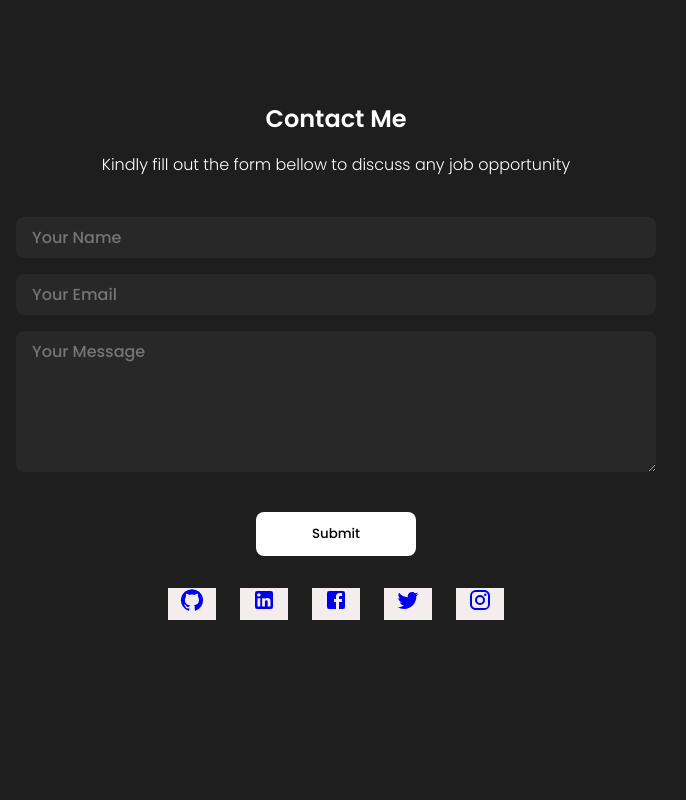
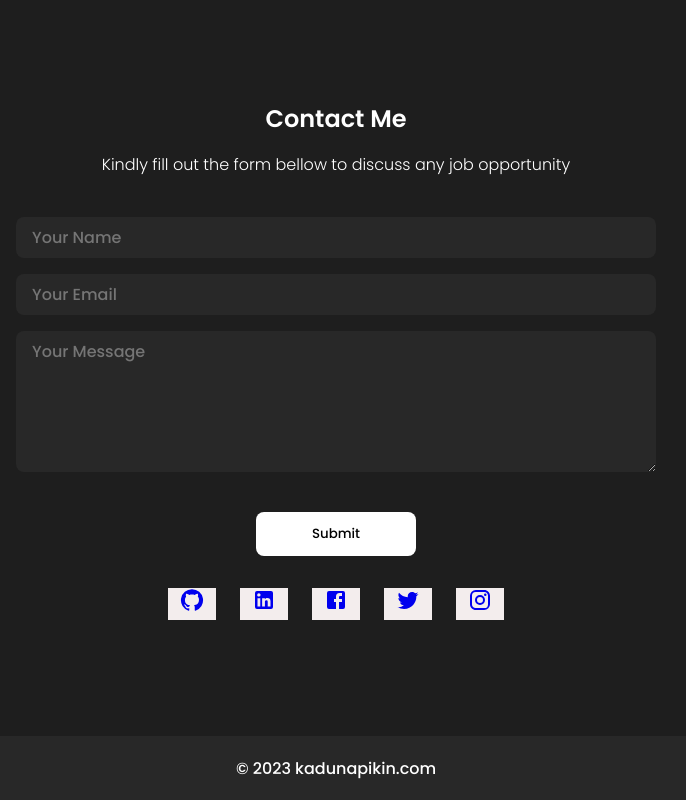
Before and after one commit to Kadunapikin/bakoshi-portfolio, a React (Create React App) app: page / in a window 1280 px wide. Shown: the part 2574-3374 px from the top of the page, without its empty margins (304-990 px from the left). Before the commit the page ends 3310 px from the top, so only its background shows below. Built offline with nearby package versions, Linux system fonts and the light colour scheme.

Commit message:
add navigation to different section on NavBar.js

```diff
--- a/src/App.js
+++ b/src/App.js
@@ -1,4 +1,5 @@
 import Contact from "./components/Contact";
+import Footer from "./components/Footer";
 import Intro from "./components/Intro";
 import NavBar from "./components/NavBar";
 import Skills from "./components/Skills";
@@ -11,7 +12,7 @@ function App() {
       <Skills />
       <Works />
       <Contact />
-      <footer />
+      <Footer />
     </div>
   );
 }
--- a/src/components/Footer.js
+++ b/src/components/Footer.js
@@ -3,7 +3,9 @@ import '../styles/Footer.css';
 
 const Footer = () => {
   return (
-    <footer className='footer'></footer>
+    <footer className='footer'>
+        &copy; 2023 kadunapikin.com
+    </footer>
   )
 }
 
--- a/src/components/NavBar.js
+++ b/src/components/NavBar.js
@@ -9,9 +9,9 @@ function NavBar() {
     <nav className='navBar'>
         <img src={logo} alt='logo' className='logo' />
         <div className='deskstopMenu'>
-          <Link className='deskstopMenuListItem'>Home</Link>
-          <Link className='deskstopMenuListItem'>About</Link>
-          <Link className='deskstopMenuListItem'>Portfolio</Link>
+          <Link activeClass='active' to='intro' spy={true} smooth={true} offset={-100} duration={500} className='deskstopMenuListItem'>Home</Link>
+          <Link activeClass='active' to='skills' spy={true} smooth={true} offset={-50} duration={500} className='deskstopMenuListItem'>About</Link>
+          <Link activeClass='active' to='works' spy={true} smooth={true} offset={-50} duration={500} className='deskstopMenuListItem'>Portfolio</Link>
         </div>
         <button className='deskstopMenuBtn'>
           <img src={ContactIcon} alt='contactIcon' className='deskstopMenuImg' />Contact Me</button>
--- a/src/styles/Footer.css
+++ b/src/styles/Footer.css
@@ -0,0 +1,10 @@
+.footer {
+    width: 100vw;
+    height: 4rem;
+    background: rgb(40, 40, 40);
+    display: flex;
+    align-items: center;
+    justify-content: center;
+    font: 300;
+    font-size: medium;
+}
```
